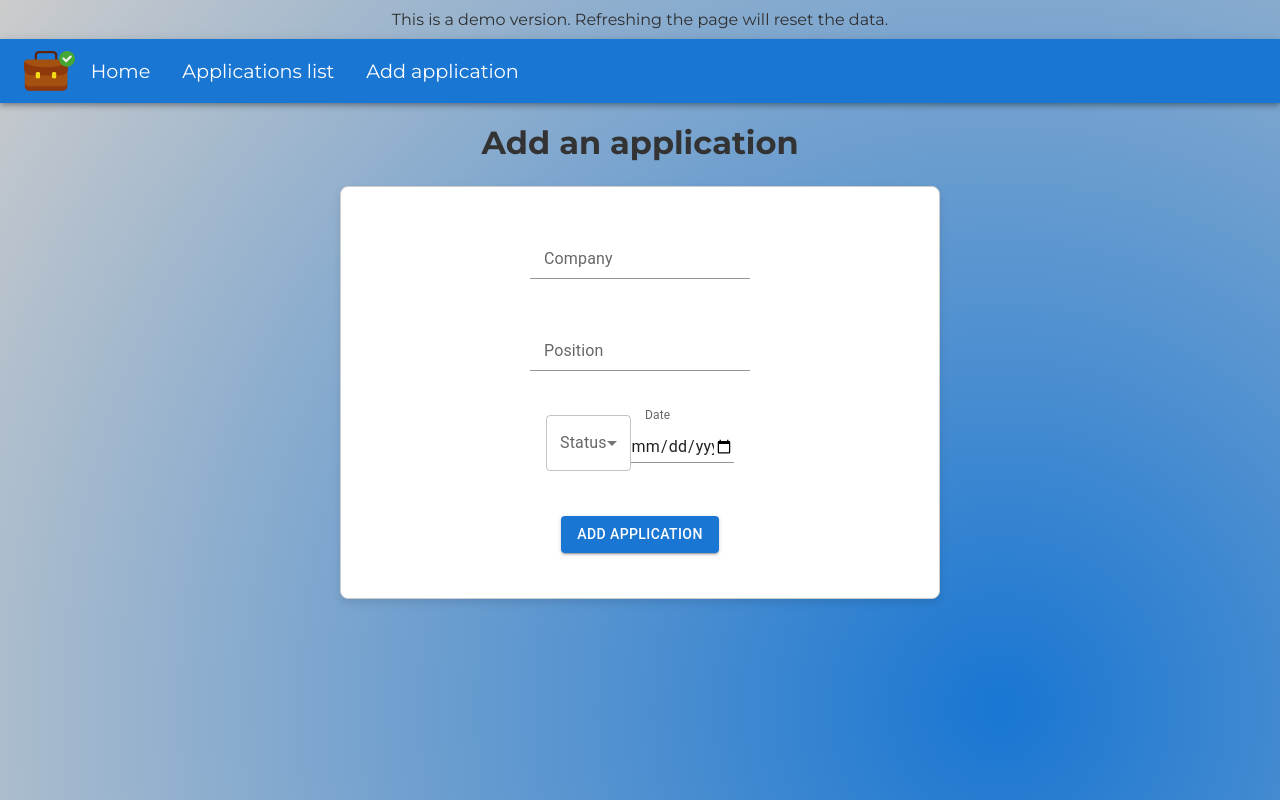
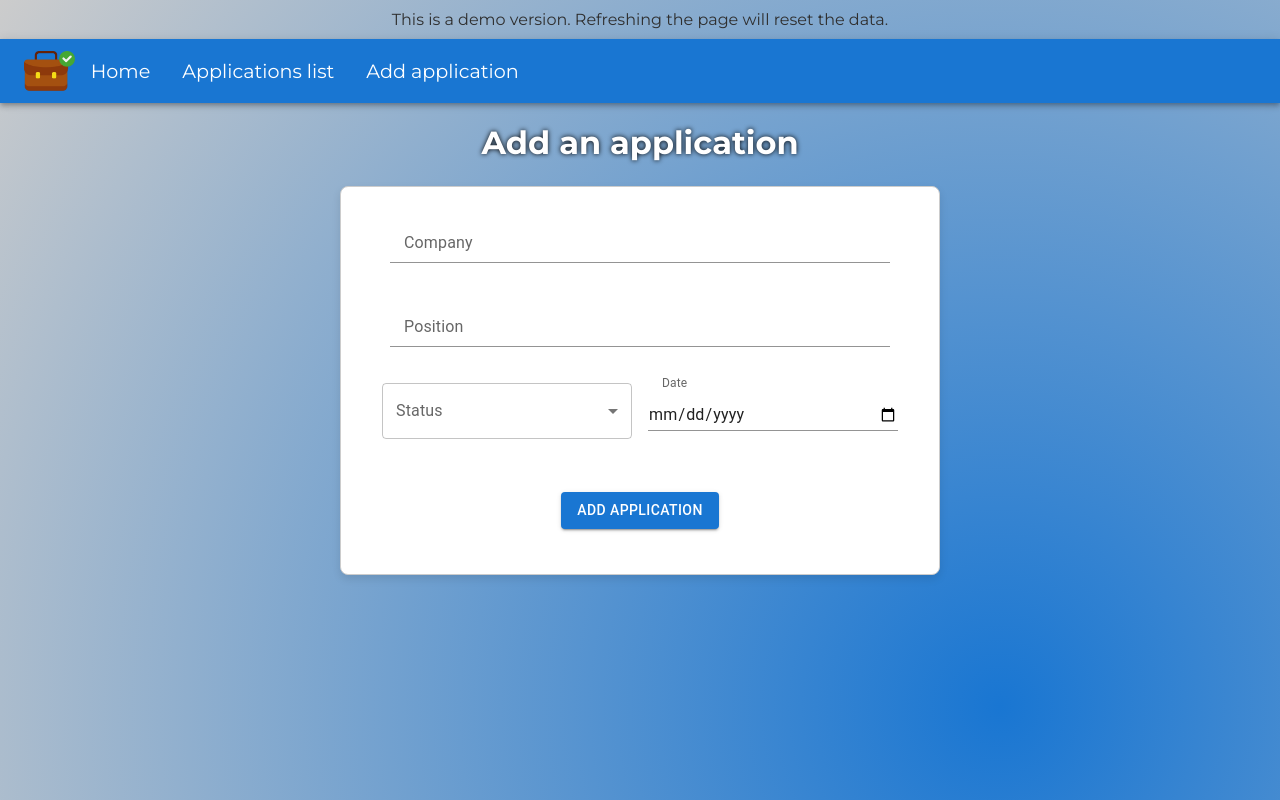
Before and after one commit to LfAyoub/jobtrackr, a React (Vite) app: page /add-application in a window 1280 px wide. Built offline with nearby package versions, Linux system fonts and the light colour scheme.

Commit message:
Forms visual update

```diff
--- a/src/components/AddApplicationForm.jsx
+++ b/src/components/AddApplicationForm.jsx
@@ -53,7 +53,7 @@ function AddApplicationForm() {
       maxWidth="sm"
     >
       <div className={styles.formRow}>
-        <FormControl sx={{ mx: "auto", mt: 3, minWidth: "90%" }}>
+        <FormControl sx={{ m: 1, minWidth: 500 }}>
           <InputLabel htmlFor="application-name">Company</InputLabel>
           <Input
             id="company"
@@ -63,7 +63,7 @@ function AddApplicationForm() {
         </FormControl>
       </div>
       <div className={styles.formRow}>
-        <FormControl sx={{ mx: "auto", mt: 3, minWidth: "90%" }}>
+        <FormControl sx={{ m: 1, minWidth: 500 }}>
           <InputLabel htmlFor="position">Position</InputLabel>
           <Input
             id="position"
@@ -73,7 +73,7 @@ function AddApplicationForm() {
         </FormControl>
       </div>
       <div className={styles.formRow}>
-        <FormControl sx={{ mx: "auto", mt: 3, minWidth: "45%" }}>
+        <FormControl sx={{ m: 1, minWidth: 250 }}>
           <InputLabel id="status">Status</InputLabel>
           <Select
             labelId="status-select-label"
@@ -88,7 +88,7 @@ function AddApplicationForm() {
             <MenuItem value="Offer">Offer</MenuItem>
           </Select>
         </FormControl>
-        <FormControl sx={{ mx: "auto", mt: 3, minWidth: "45%" }}>
+        <FormControl sx={{ m: 1, minWidth: 250 }}>
           <InputLabel shrink htmlFor="date">
             Date
           </InputLabel>
--- a/src/components/EditApplicationForm.jsx
+++ b/src/components/EditApplicationForm.jsx
@@ -97,7 +97,7 @@ function EditApplicationForm() {
           </FormControl>
         </div>
         <div className={styles.formRow}>
-          <FormControl sx={{ m: 1, minWidth: 200 }}>
+          <FormControl sx={{ m: 1, minWidth: 250 }}>
             <InputLabel id="status">Status</InputLabel>
             <Select
               labelId="status-select-label"
@@ -112,7 +112,7 @@ function EditApplicationForm() {
               <MenuItem value="Offer">Offer</MenuItem>
             </Select>
           </FormControl>
-          <FormControl sx={{ m: 1, minWidth: 200 }}>
+          <FormControl sx={{ m: 1, minWidth: 250 }}>
             <InputLabel htmlFor="date">Date</InputLabel>
             <Input
               id="date"
--- a/src/index.css
+++ b/src/index.css
@@ -12,7 +12,8 @@ body {
 
 h1.pageTitle {
   font-weight: bold;
-  color: #333;
+  color: #fff;
+  text-shadow: 0 0 5px #000;
   text-align: center;
   margin: 20px;
 }
```
